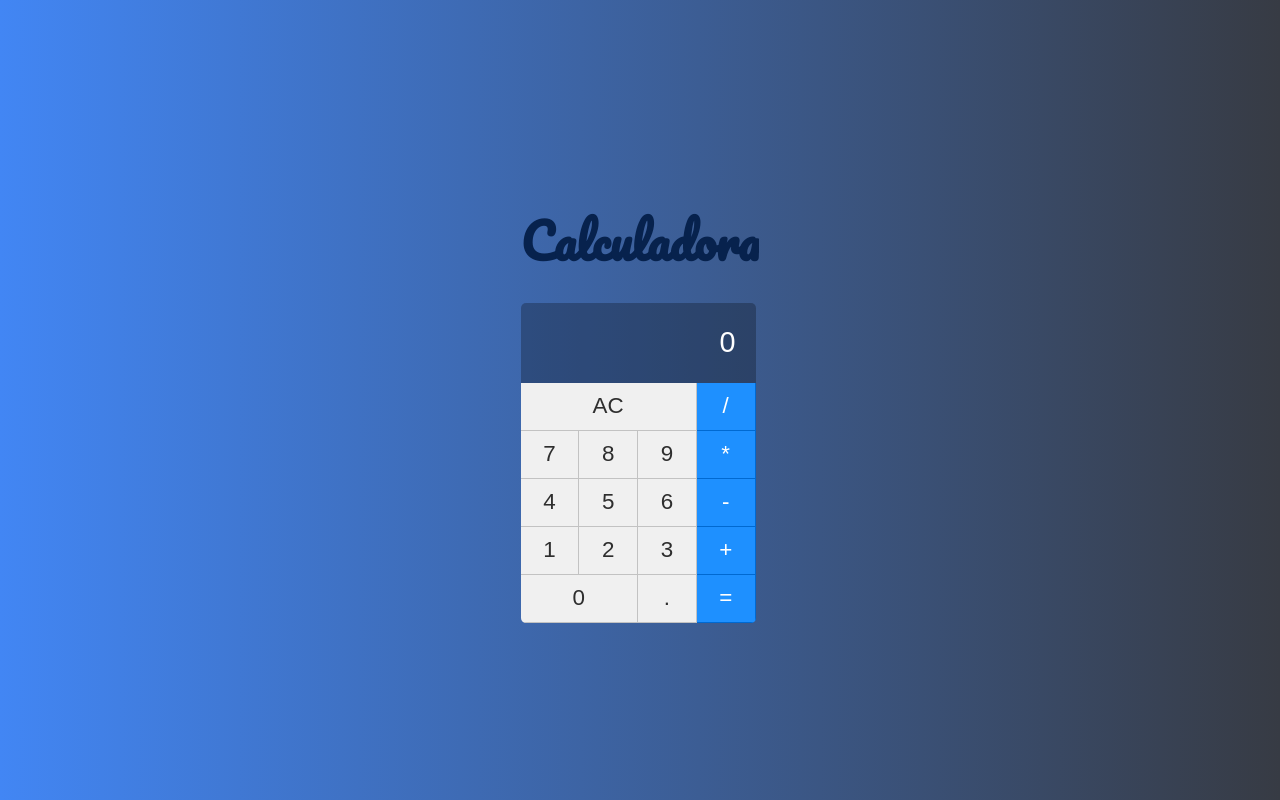
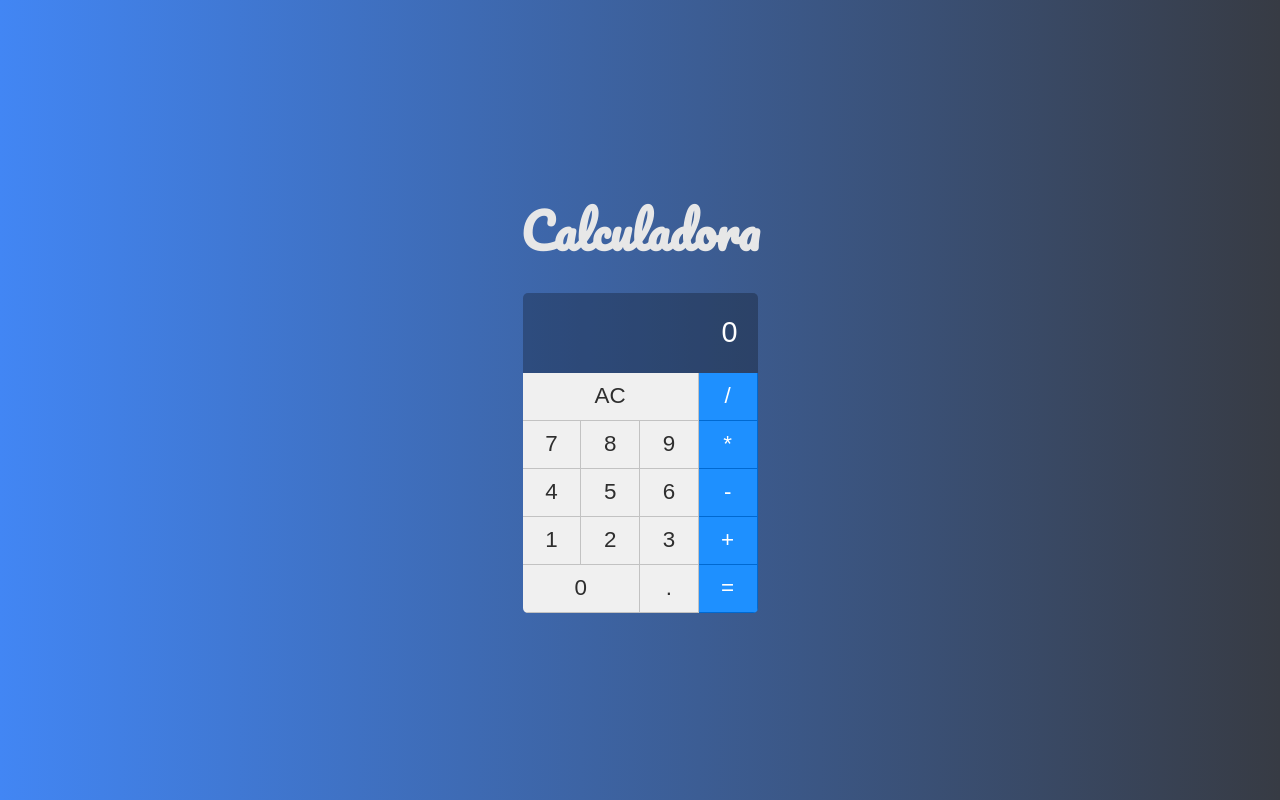
Before and after one commit to devsp-estudos/calculadora-react, a React app: page / in a window 1280 px wide. Built offline with nearby package versions, Linux system fonts and the light colour scheme.

Commit message:
centralizando calculadora e alterando cor do texto

```diff
--- a/src/components/index.css
+++ b/src/components/index.css
@@ -23,7 +23,7 @@ body, html { font-family: sans-serif; height: 100%; }
 }
 
 /* ------------- titulo ------------- */
-h1 { font-size: 3rem; padding: 20px 0; font-family: 'Pacifico', cursive; color: #07224d; }
+h1 { font-size: 3rem; padding: 0 6px 20px; font-family: 'Pacifico', cursive; color: rgb(231, 231, 231); }
 
 
 /* ------------- corpo da calculadora ------------- */
@@ -34,6 +34,7 @@ h1 { font-size: 3rem; padding: 20px 0; font-family: 'Pacifico', cursive; color:
   display: grid;
   grid-template-columns: repeat(4, 25%);
   grid-template-rows: 1fr repeat(5, 48px);
+  margin: auto;
 }
 .span-3 { grid-column: span 3; }
 .span-2 { grid-column: span 2; }
```
